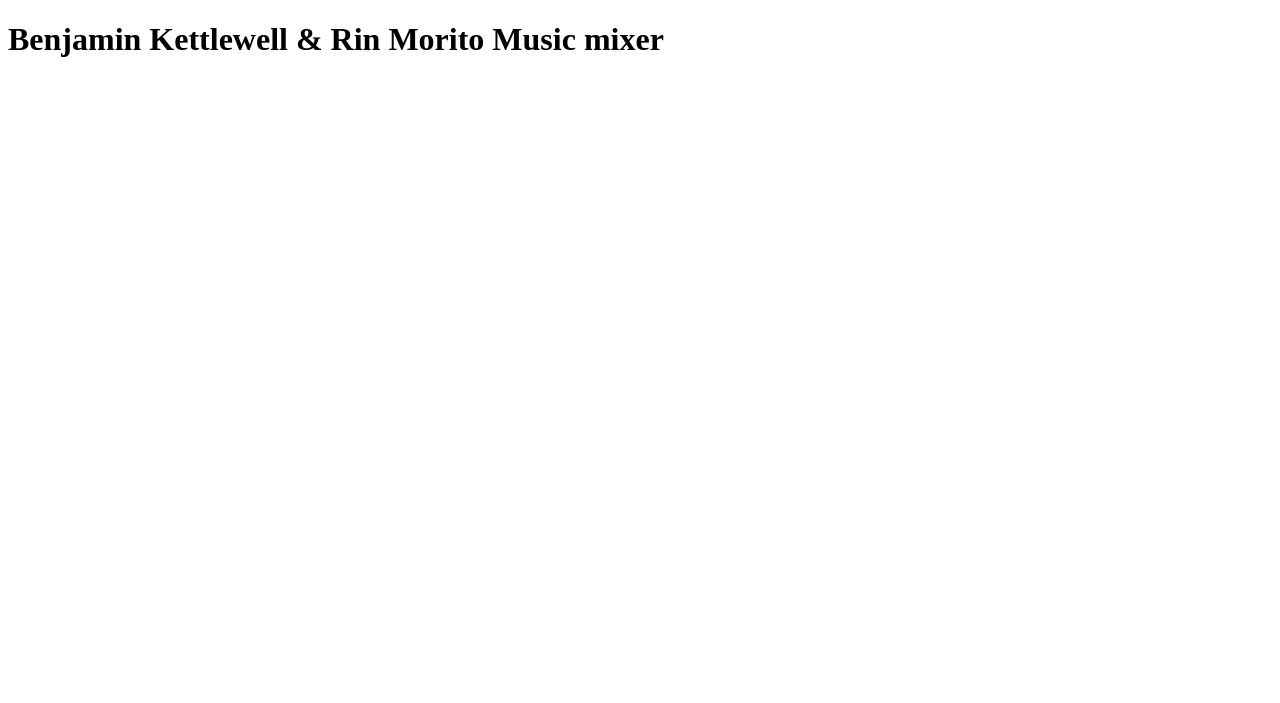
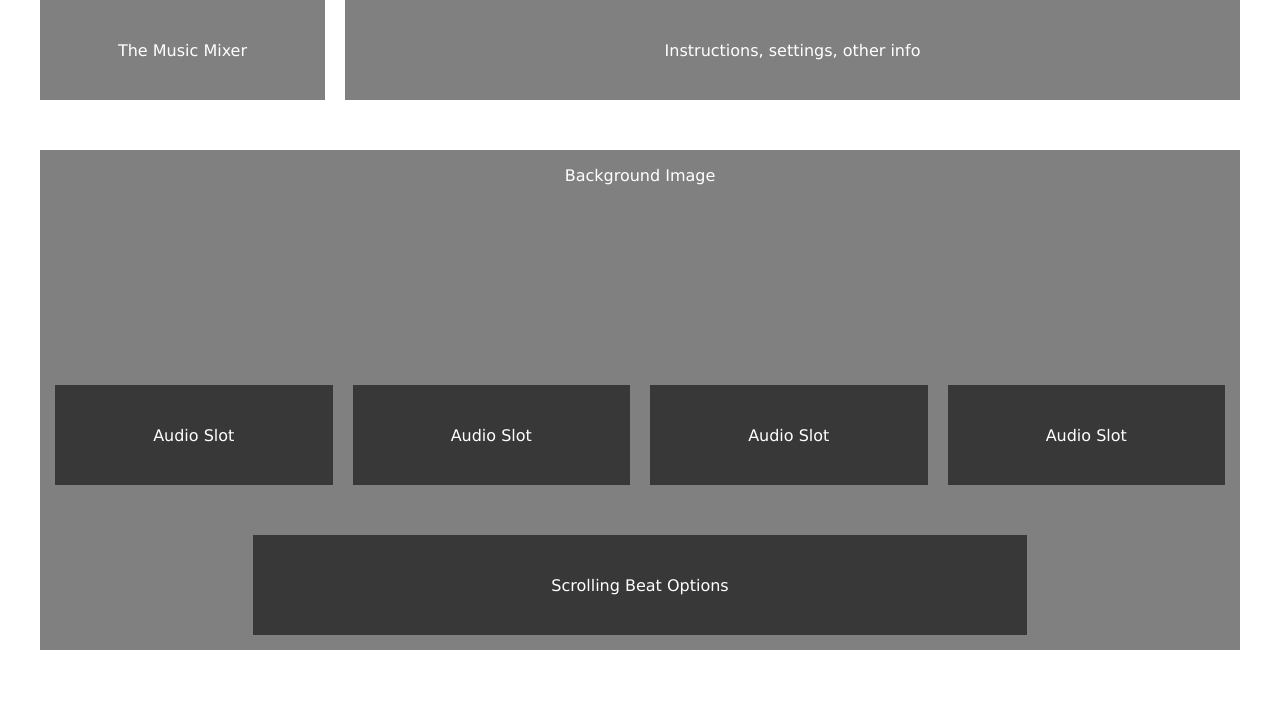
Before and after one commit to b-kettle83/b_kettlewell_r_morito_musicmixer, a plain HTML site: page index.html in a window 1280 px wide. Drawn offline with Linux system fonts and the light colour scheme.

Commit message:
Add Layout
This commit adds a layout for the html and css of the page using simple div boxes

```diff
--- a/css/grid.css
+++ b/css/grid.css
@@ -6,7 +6,12 @@
     margin: 0 auto;
     padding-left: 15px;
     padding-right: 15px;
- }
+}
+
+.full-width-grid-con {
+    display: grid;
+    grid-template-columns: 1fr minmax(0, 1200px) 1fr;
+}
 
  .col-span-1 {grid-column: span 1 / span 1;}
  .col-span-2 {grid-column: span 2 / span 2;}
@@ -20,7 +25,6 @@
  .col-span-10 {grid-column: span 10 / span 10;}
  .col-span-11 {grid-column: span 11 / span 11;}
  .col-span-12 {grid-column: span 12 / span 12;}
-
  .col-span-full {grid-column: 1 / -1;}
 
  .col-start-1 {grid-column-start: 1;}
--- a/css/main.css
+++ b/css/main.css
@@ -1,3 +1,44 @@
+body {
+    font-family: Verdana, Geneva, Tahoma, sans-serif;
+    color: white;
+    padding: 0;
+    margin: 0;
+}
+
 .hidden {
     display: none;
 }
+
+div {
+    background-color: gray;
+    text-align: center;
+    align-content: center;
+    margin-bottom: 50px;
+}
+
+header div {
+    height: 100px;
+}
+
+#background_image {
+    height: 500px;
+}
+
+#background .grid-con {
+    grid-column: 2/3;
+    grid-row: 1/1;
+}
+
+#slots {
+    margin-top: 200px;
+}
+
+.audio_slot {
+    background-color: rgb(56, 56, 56);
+    height: 100px;
+}
+
+#beats_wheel {
+    background-color: rgb(56, 56, 56);
+    height: 100px;
+}
--- a/index.html
+++ b/index.html
@@ -4,10 +4,43 @@
     <meta charset="UTF-8">
     <meta name="viewport" content="width=device-width, initial-scale=1.0">
     <title>Music Mixer</title>
+    <link href="css/grid.css" rel="stylesheet" type="text/css">
+    <link href="css/main.css" rel="stylesheet" type="text/css">
 </head>
 <body>
     <h1 class="hidden">Benjamin Kettlewell & Rin Morito Music mixer</h1>
-
+    <header class="grid-con">
+        <div class="col-start-1 col-span-3">
+            <p>The Music Mixer</p>
+        </div>
+        <div class="col-start-4 col-span-9">
+            <p>Instructions, settings, other info</p>
+        </div>
+    </header>
+    <section id="background" class="full-width-grid-con">
+        <div id="background_image" class="col-start-2 col-span-1">
+            <p>Background Image</p>
+            <section id="slots" class="grid-con">
+                <div id="slot1" class="audio_slot col-start-1 col-span-3">
+                    <p>Audio Slot</p>
+                </div>
+                <div id="slot2" class="audio_slot col-start-4 col-span-3">
+                    <p>Audio Slot</p>
+                </div>
+                <div id="slot3" class="audio_slot col-start-7 col-span-3">
+                    <p>Audio Slot</p>
+                </div>
+                <div id="slot4" class="audio_slot col-start-10 col-span-3">
+                    <p>Audio Slot</p>
+                </div>
+            </section>
+            <section id="beats" class="grid-con">
+                <div id="beats_wheel" class="col-start-3 col-span-8">
+                    <p>Scrolling Beat Options</p>
+                </div>
+            </section>
+        </div>
+    </section>
     <script src="js/main.js"></script>
 </body>
 </html>
```
